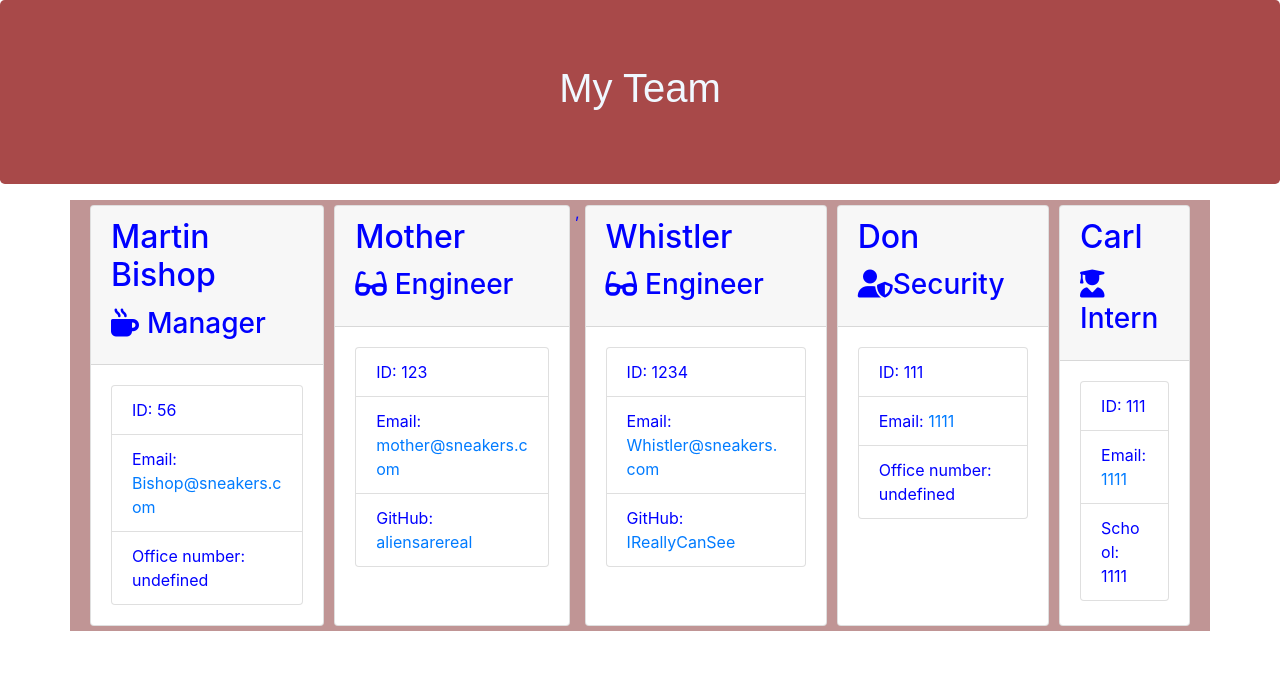
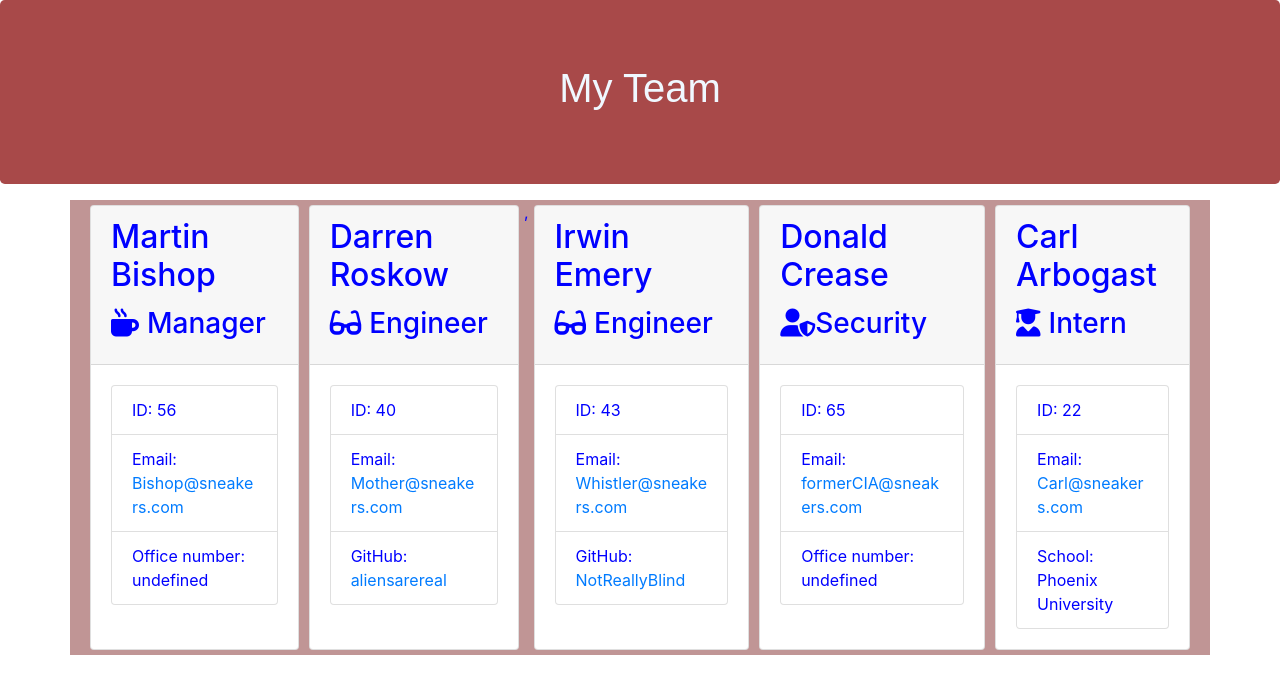
Before and after one commit to JoeWills615/Employee_Summary, a website: page Develop/output/team.html in a window 1280 px wide. Drawn offline with nearby package versions, Linux system fonts and the light colour scheme.

Commit message:
final upload

```diff
--- a/Develop/output/team.html
+++ b/Develop/output/team.html
@@ -38,52 +38,52 @@
 </div>
 <div class="card employee-card">
     <div class="card-header">
-        <h2 class="card-title">Mother</h2>
+        <h2 class="card-title">Darren Roskow</h2>
         <h3 class="card-title"><i class="fas fa-glasses mr-2"></i>Engineer</h3>
     </div>
     <div class="card-body">
         <ul class="list-group">
-            <li class="list-group-item">ID: 123</li>
-            <li class="list-group-item">Email: <a href="mailto:mother@sneakers.com">mother@sneakers.com</a></li>
+            <li class="list-group-item">ID: 40</li>
+            <li class="list-group-item">Email: <a href="mailto:Mother@sneakers.com">Mother@sneakers.com</a></li>
             <li class="list-group-item">GitHub: <a href="https://github.com/aliensarereal" target="_blank" rel="noopener noreferrer">aliensarereal</a></li>
         </ul>
     </div>
 </div>
 ,<div class="card employee-card">
     <div class="card-header">
-        <h2 class="card-title">Whistler</h2>
+        <h2 class="card-title">Irwin Emery</h2>
         <h3 class="card-title"><i class="fas fa-glasses mr-2"></i>Engineer</h3>
     </div>
     <div class="card-body">
         <ul class="list-group">
-            <li class="list-group-item">ID: 1234</li>
+            <li class="list-group-item">ID: 43</li>
             <li class="list-group-item">Email: <a href="mailto:Whistler@sneakers.com">Whistler@sneakers.com</a></li>
-            <li class="list-group-item">GitHub: <a href="https://github.com/IReallyCanSee" target="_blank" rel="noopener noreferrer">IReallyCanSee</a></li>
+            <li class="list-group-item">GitHub: <a href="https://github.com/NotReallyBlind" target="_blank" rel="noopener noreferrer">NotReallyBlind</a></li>
         </ul>
     </div>
 </div>
 <div class="card employee-card">
     <div class="card-header">
-        <h2 class="card-title">Don</h2>
+        <h2 class="card-title">Donald Crease</h2>
         <h3 class="card-title"><i class="fas fa-user-shield"></i>Security</h3>
     </div>
     <div class="card-body">
         <ul class="list-group">
-            <li class="list-group-item">ID: 111</li>
-            <li class="list-group-item">Email: <a href="mailto:1111">1111</a></li>
+            <li class="list-group-item">ID: 65</li>
+            <li class="list-group-item">Email: <a href="mailto:formerCIA@sneakers.com">formerCIA@sneakers.com</a></li>
             <li class="list-group-item">Office number: undefined</li>
         </ul>
     </div>
 </div><div class="card employee-card">
     <div class="card-header">
-        <h2 class="card-title">Carl</h2>
+        <h2 class="card-title">Carl Arbogast</h2>
         <h3 class="card-title"><i class="fas fa-user-graduate mr-2"></i>Intern</h3>
     </div>
     <div class="card-body">
         <ul class="list-group">
-            <li class="list-group-item">ID: 111</li>
-            <li class="list-group-item">Email: <a href="mailto:1111">1111</a></li>
-            <li class="list-group-item">School: 1111</li>
+            <li class="list-group-item">ID: 22</li>
+            <li class="list-group-item">Email: <a href="mailto:Carl@sneakers.com">Carl@sneakers.com</a></li>
+            <li class="list-group-item">School: Phoenix University</li>
         </ul>
     </div>
 </div>
```
Also changed, not shown: Assets/sneakers_01.PNG (added), Assets/sneakers_02.PNG (added), README.md.
